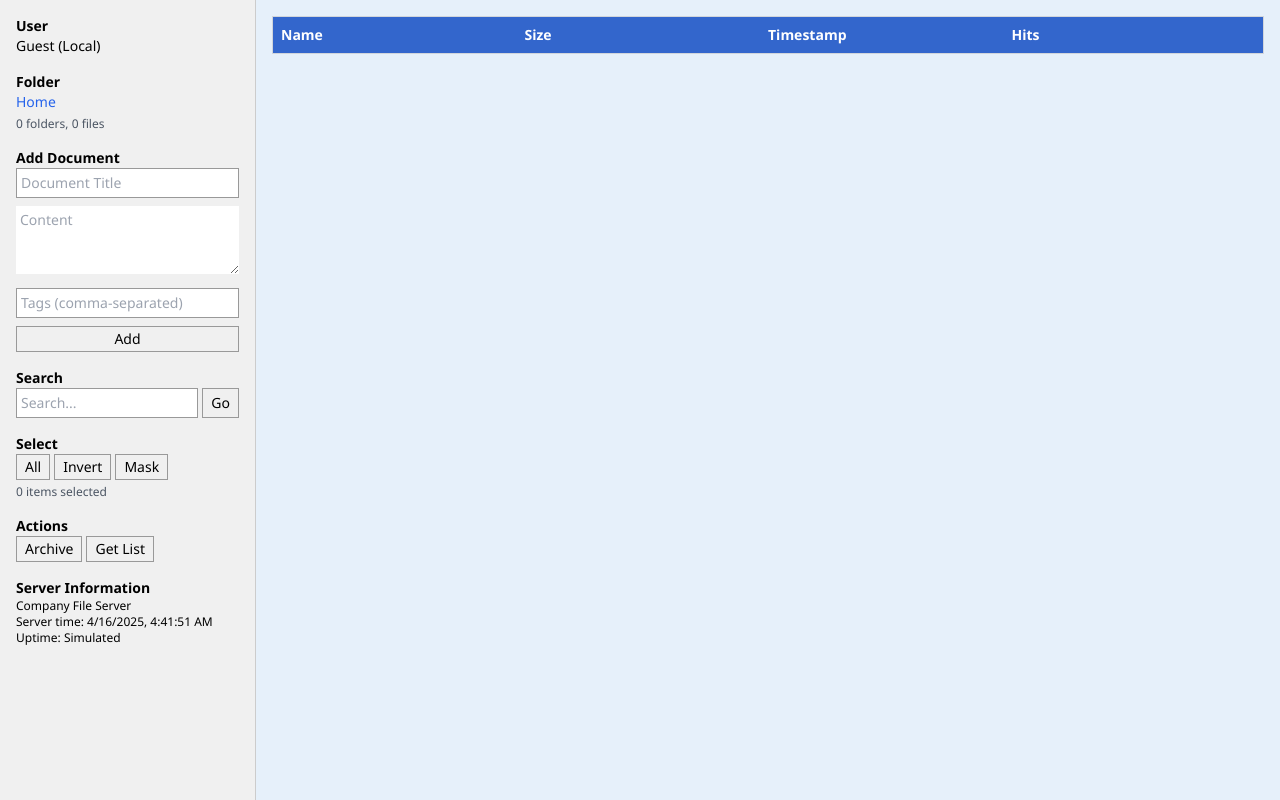
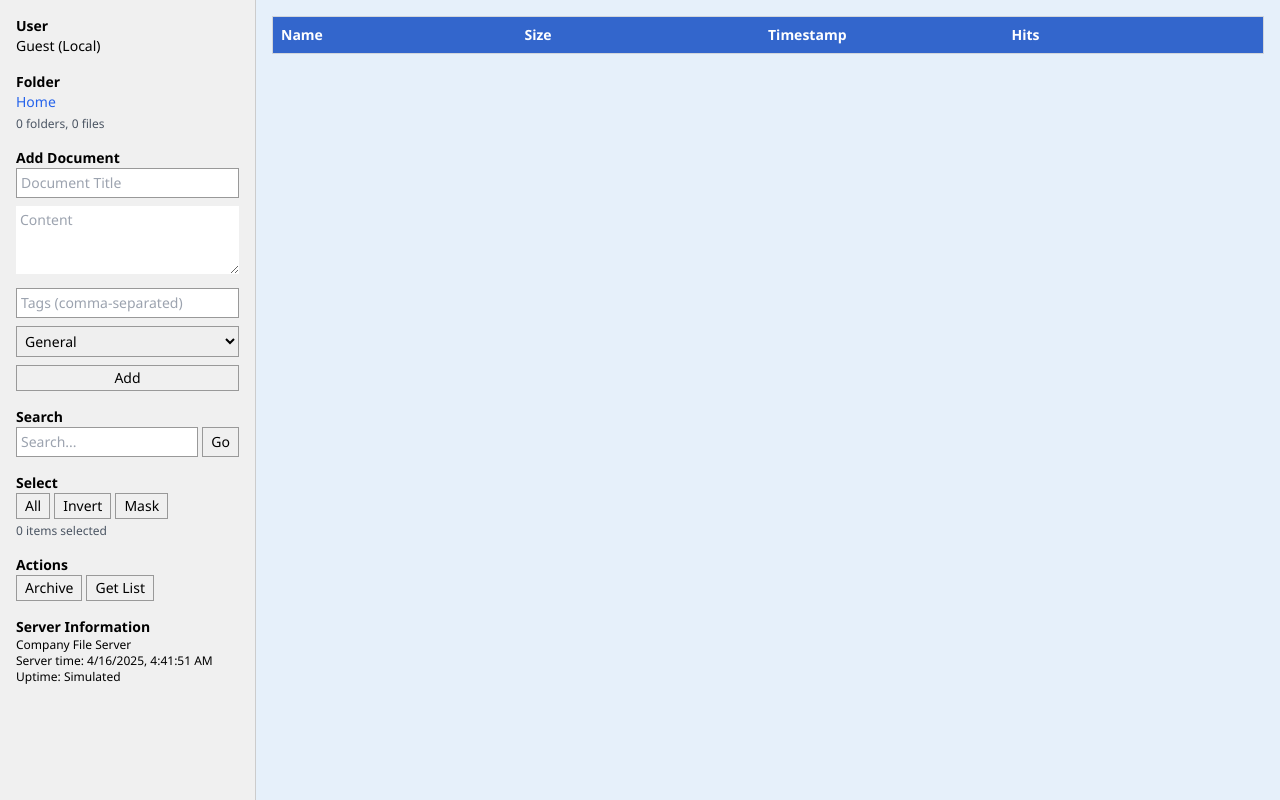
Before and after one commit to cyberkiller76/test_database, a plain HTML site: page index.html in a window 1280 px wide. Drawn offline with nearby package versions, Linux system fonts and the light colour scheme.

Commit message:
Update index.html

```diff
--- a/index.html
+++ b/index.html
@@ -65,14 +65,10 @@
                     <input id="docTitle" type="text" placeholder="Document Title" class="w-full p-1 text-sm">
                     <textarea id="docContent" placeholder="Content" class="w-full p-1 text-sm" rows="3"></textarea>
                     <input id="docTags" type="text" placeholder="Tags (comma-separated)" class="w-full p-1 text-sm">
-<!--                     <select id="docFolder" class="w-full p-1 text-sm">
+                    <select id="docFolder" class="w-full p-1 text-sm">
                         <option value="General">General</option>
-                        <option value="HR">HR</option>
-                        <option value="Finance">Finance</option>
-                        <option value="IT">IT</option>
-                        <option value="Marketing">Marketing</option>
-                        <option value="Operations">Operations</option>
-                    </select> -->
+
+                    </select>
                     <button onclick="addDocument()" class="w-full text-sm">Add</button>
                 </div>
             </div>
```
